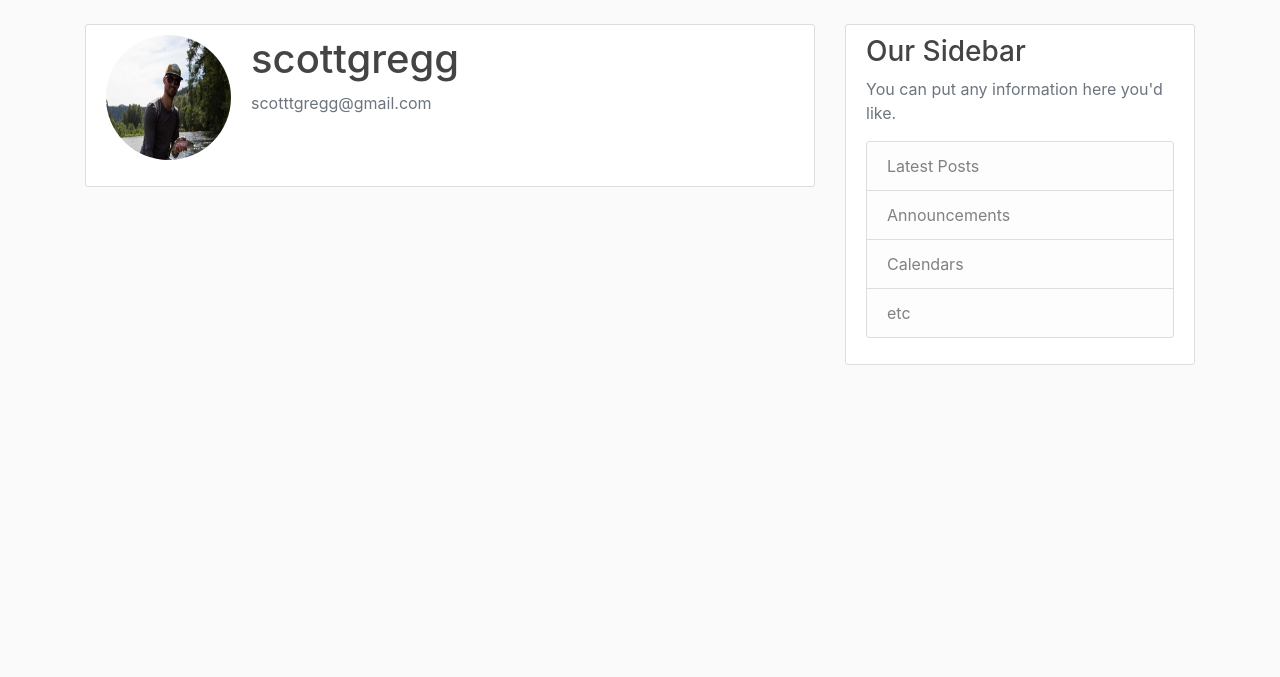
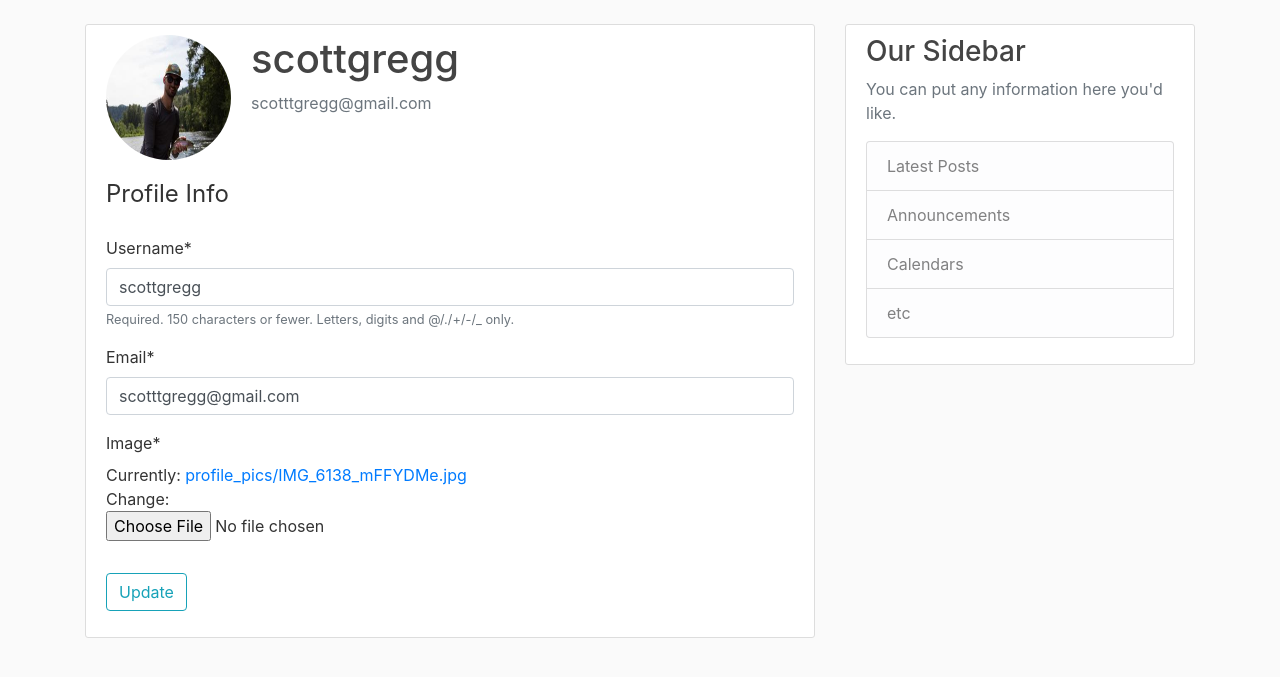
Before and after one commit to scotttgregg/Djangowebapp, a Django app: page /profile/ in a window 1280 px wide. Shown: the part 56-733 px from the top of the page. Run offline with Django 3.2, Linux system fonts and the light colour scheme; a user stored in the database is signed in; data comes from the database, SQL or seed files in the repository; both versions use the stored data as it was after the commit; some libraries are stand-ins or nearby versions.

Commit message:
user profile change

```diff
--- a/blog/templates/blog/home.html
+++ b/blog/templates/blog/home.html
@@ -3,6 +3,7 @@
 {% block content %}
     {% for post in posts %}
         <article class="media content-section">
+            <img src="{{ post.author.profile.image.url }}" class="rounded-circle article-img">
             <div class="media-body">
                 <div class="article-metadata">
                     <a class="mr-2" href="#">{{ post.author }}</a>
--- a/users/forms.py
+++ b/users/forms.py
@@ -1,6 +1,7 @@
 from django import forms
 from django.contrib.auth.models import User
 from django.contrib.auth.forms import UserCreationForm
+from .models import Profile
 
 
 class UserRegisterForm(UserCreationForm):
@@ -10,3 +11,18 @@ class UserRegisterForm(UserCreationForm):
     class Meta:
         model = User
         fields = ['username', 'email', 'password1', 'password2']
+
+
+
+class UserUpdateForm(forms.ModelForm):
+    email = forms.EmailField()
+
+    class Meta:
+        model = User
+        fields = ['username', 'email']
+
+
+class ProfileUpdateFrom(forms.ModelForm):
+    class Meta:
+        model = Profile
+        fields = ['image']
--- a/users/models.py
+++ b/users/models.py
@@ -1,5 +1,6 @@
 from django.db import models
 from django.contrib.auth.models import User
+from PIL import Image
 
 
 class Profile(models.Model):
@@ -9,3 +10,14 @@ class Profile(models.Model):
 
     def __str__(self):
         return f'{self.user.username} Profile'
+
+
+    def save(self):
+        super().save()
+
+        img = Image.open(self.image.path)
+
+        if img.height > 300 or img.width > 300:
+            output_size = (300, 300)
+            img.thumbnail(output_size)
+            img.save(self.image.path)
--- a/users/templates/users/profile.html
+++ b/users/templates/users/profile.html
@@ -1,14 +1,24 @@
 {% extends "blog/base.html" %}
 {% load crispy_forms_tags %}
 {% block content %}
-    <div class="content-section">
-      <div class="media">
+<div class="content-section">
+    <div class="media">
         <img class="rounded-circle account-img" src="{{ user.profile.image.url }}">
         <div class="media-body">
-          <h2 class="account-heading">{{ user.username }}</h2>
-          <p class="text-secondary">{{ user.email }}</p>
+            <h2 class="account-heading">{{ user.username }}</h2>
+            <p class="text-secondary">{{ user.email }}</p>
         </div>
-      </div>
-      <!-- FORM HERE -->
     </div>
+    <form method="POST" enctype="multipart/form-data">
+        {% csrf_token %}
+        <fieldset class="form-group">
+            <legend class="border-bootom mb-4">Profile Info</legend>
+            {{ u_form|crispy }}
+            {{ p_form|crispy }}
+        </fieldset>
+        <div class="form-group">
+            <button class="btn btn-outline-info" type="submit">Update</button>
+        </div>
+    </form>
+</div>
 {% endblock content %}
--- a/users/templates/users/register.html
+++ b/users/templates/users/register.html
@@ -5,16 +5,16 @@
         <form method="POST">
             {% csrf_token %}
             <fieldset class="form-group">
-                <legend class="border-bootom mb-4">Log In</legend>
+                <legend class="border-bootom mb-4">Join Today</legend>
                 {{ form|crispy }}
             </fieldset>
             <div class="form-group">
-                <button class="btn btn-outline-info" type="submit">Log In</button>
+                <button class="btn btn-outline-info" type="submit">Sign Up</button>
             </div>
         </form>
     <div class="border-top pt-3">
         <small class="text-muted">
-            Don't have an account? <a class="ml-2" href="{% url 'register' %}">Sign Up Now</a>
+            Do you already have an account? <a class="ml-2" href="{% url 'login' %}">Sign in</a>
         </small>
     </div>
     </div>
--- a/users/views.py
+++ b/users/views.py
@@ -1,7 +1,7 @@
 from django.shortcuts import render, redirect
 from django.contrib import messages
 from django.contrib.auth.decorators import login_required
-from .forms import UserRegisterForm
+from .forms import UserRegisterForm, UserUpdateForm, ProfileUpdateFrom
 
 
 def register(request):
@@ -16,6 +16,22 @@ def register(request):
         form = UserRegisterForm()
     return render(request, 'users/register.html', {'form': form})
 
+
 @login_required
 def profile(request):
-    return render(request, 'users/profile.html')
+    if request.method == 'POST':
+        u_form = UserUpdateForm(request.POST, instance=request.user)
+        p_form = ProfileUpdateFrom(request.POST, request.FILES, instance=request.user.profile)
+        if u_form.is_valid() and p_form.is_valid():
+            u_form.save()
+            p_form.save()
+            messages.success(request, f'Your account has been updated!')
+            return redirect('profile')
+    else:
+        u_form = UserUpdateForm(instance=request.user)
+        p_form = ProfileUpdateFrom(instance=request.user.profile)
+    context = {
+        'u_form': u_form,
+        'p_form': p_form
+    }
+    return render(request, 'users/profile.html', context)
```
Also changed, not shown: users/templates/users/login.html (+3 -5 lines), db.sqlite3, media/profile_pics/IMG_6138_mFFYDMe.jpg (added), media/profile_pics/IMG_6142_T57mgGn.jpg (added), 1 other file.
